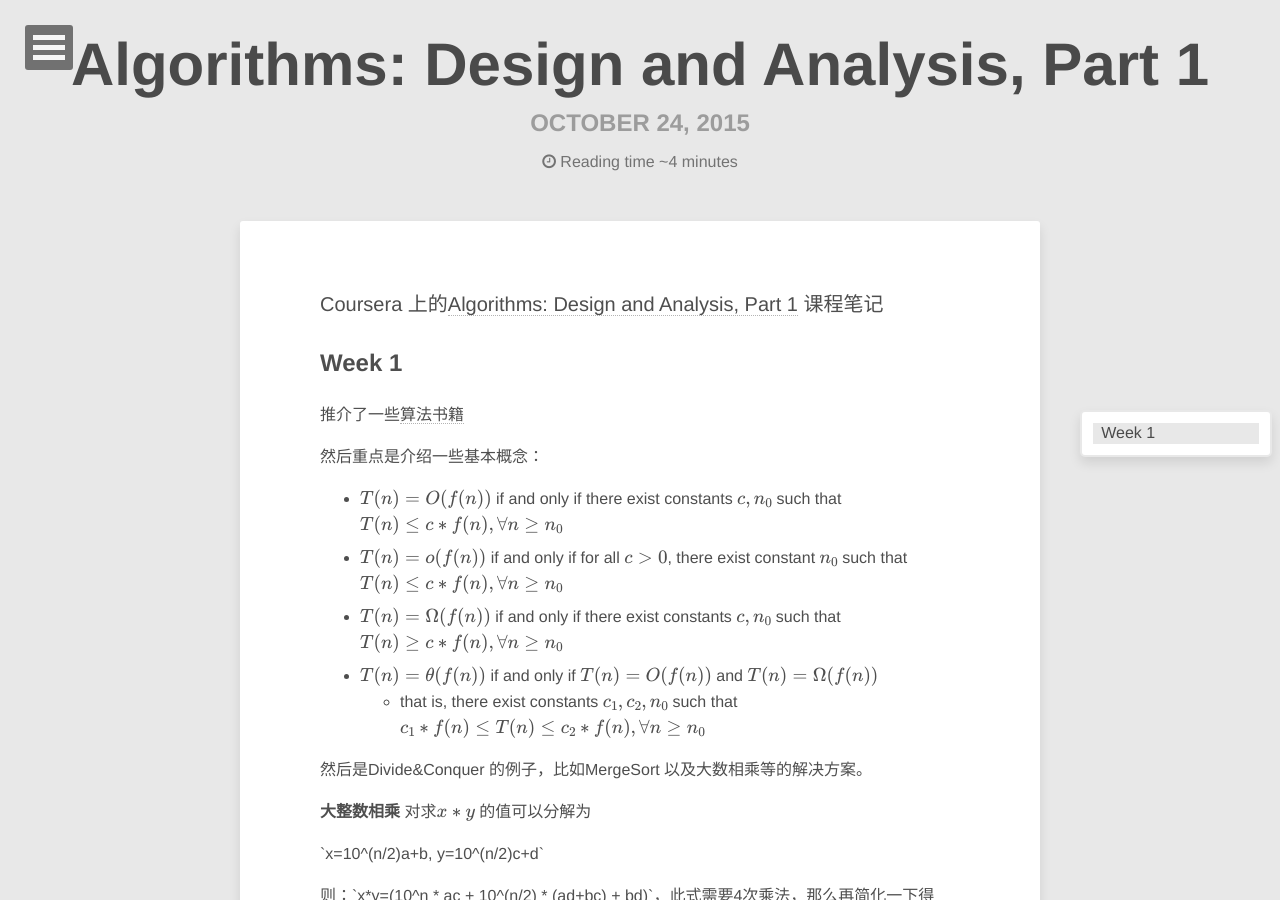
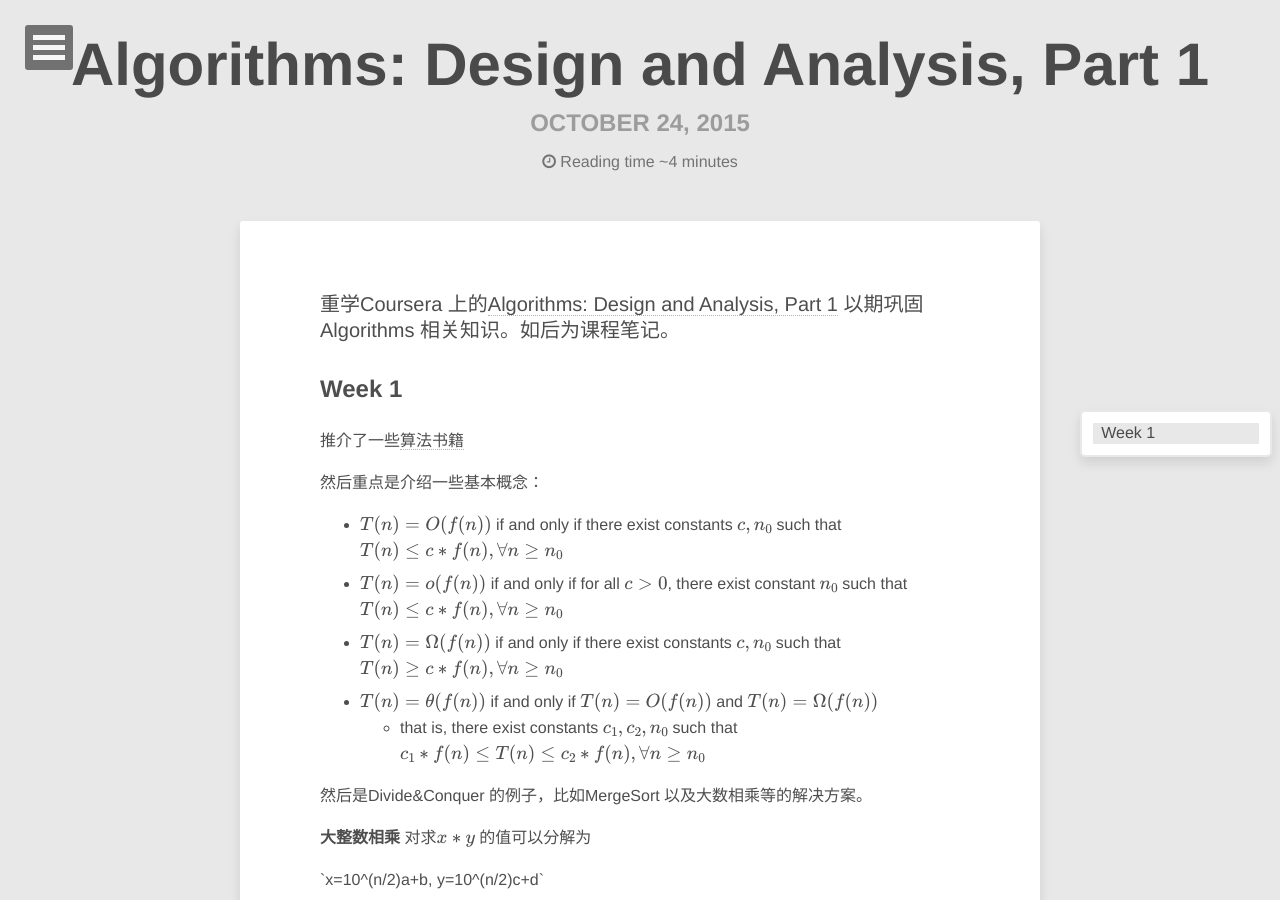
Before and after one commit to jinntrance/blog, a Jekyll site: the page built from CHINESE/_posts/2015-10-24-algorithms-design-and-analysis.md, in a window 1280 px wide and 900 px high. Built offline with Jekyll 4.4.1, drawn with Linux system fonts in a browser that asks for light colours; formulas are drawn with MathJax 3; comment, search, counter and statistics services are not loaded.

Commit message:
add comment

```diff
--- a/CHINESE/_posts/2015-10-24-algorithms-design-and-analysis.md
+++ b/CHINESE/_posts/2015-10-24-algorithms-design-and-analysis.md
@@ -12,7 +12,7 @@
 
 ---
 
-Coursera 上的[Algorithms: Design and Analysis, Part 1](https://www.coursera.org/course/algo) 课程笔记
+重学Coursera 上的[Algorithms: Design and Analysis, Part 1](https://www.coursera.org/course/algo) 以期巩固Algorithms 相关知识。如后为课程笔记。
 
 ## Week 1
 
```
